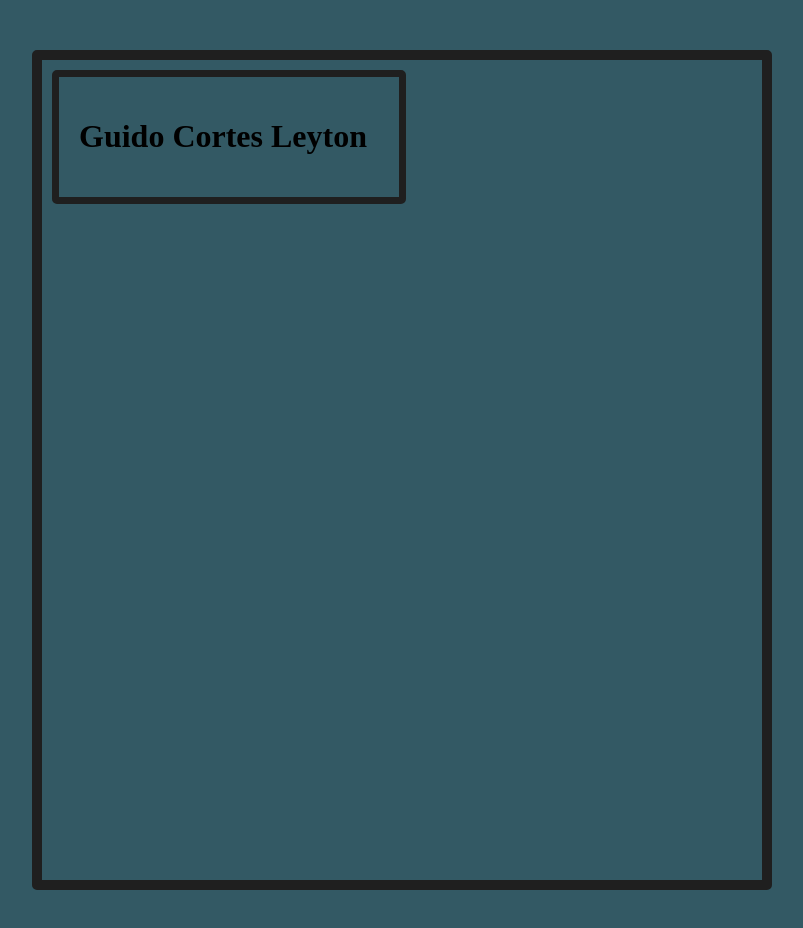
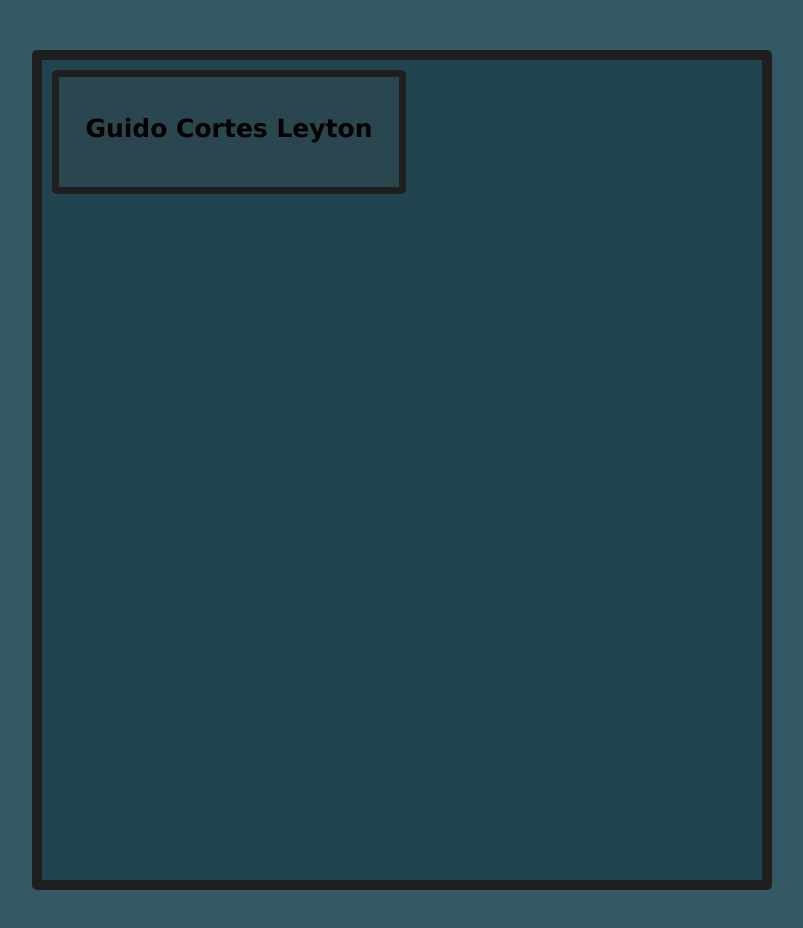
Before and after one commit to Greyki/CV, a plain HTML site: page index.html in a window 1280 px wide. Shown: the whole page, without its empty margins (238-1041 px from the left). Drawn offline with Linux system fonts and the light colour scheme.

Commit message:
Prueba de commit -a

```diff
--- a/index.html
+++ b/index.html
@@ -3,13 +3,13 @@
 <head>
     <meta charset="UTF-8">
     <meta name="viewport" content="width=device-width, initial-scale=1.0">
-    <title>Document</title>
+    <title>Curriculum Vitae</title>
     <link rel="stylesheet" href="styles.css">
 </head>
 <body>
     <div class="contenedor">
         <div class="cajaNombre">
-            <h1>Guido Cortes Leyton</h1>
+            <h1 class="nombre">Guido Cortes Leyton</h1>
         </div>
     </div>
 </body>
--- a/styles.css
+++ b/styles.css
@@ -3,6 +3,7 @@ body {
 }
 
 .contenedor {
+    background-color: rgb(33, 68, 78);
     width: 700px;
     height: 800px;
     margin: 50px auto;
@@ -12,8 +13,9 @@ body {
 }
 
 .cajaNombre {
+    background-color: rgba(45, 72, 80, 0.767);
     width: 300px;
-    height: 80px;
+    height: 70px;
     border: 7px solid rgb(31, 31, 31);
     position: relative;
     padding: 20px;
@@ -22,6 +24,6 @@ body {
 
 .nombre {
     font-family: Verdana, Geneva, Tahoma, sans-serif;
-    font-size: 200px;
-    text-align: justify;
+    font-size: 25px;
+    text-align: center;
 }
```
